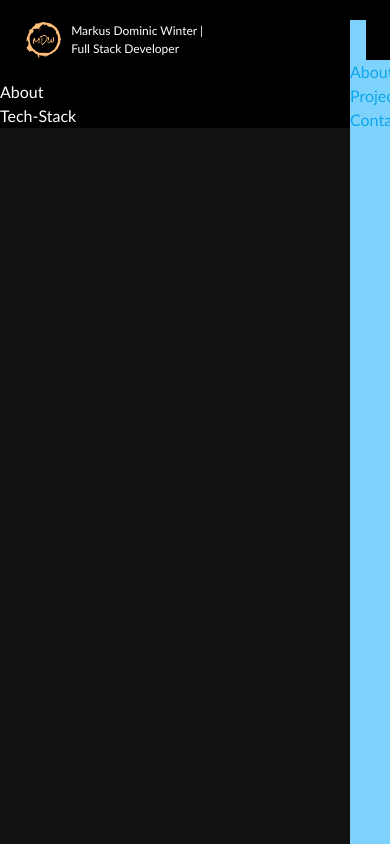
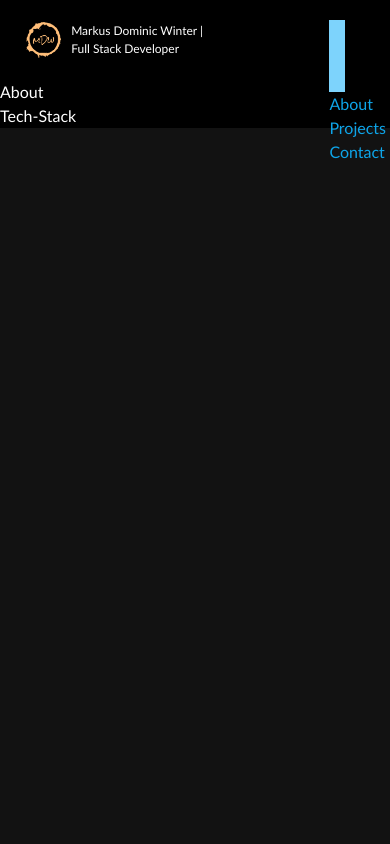
Before and after one commit to WinterIsCoding23/portfolio-page, a React (Vite) app: page / in a window 390 px wide. Both pictures are taken after a click on the element 358 px from the left and 40 px from the top of the page. Built offline with nearby package versions, Linux system fonts and the light colour scheme.

Commit message:
add class burgerMenu to div with onClick updateMenu

```diff
--- a/src/Components/Navbar.jsx
+++ b/src/Components/Navbar.jsx
@@ -61,11 +61,11 @@ export default function Navbar() {
             ))}
           </ul>
         </div>
-        {/* burger-menu */}
+        {/* burger-menu: https://www.youtube.com/watch?v=gAGcjlJyKk0 */}
         <div className="sm:hidden">
           {/* Burger menu for smaller screens */}
           <div
-            className="h-full w-4 flex flex-col items-start justify-between cursor-pointer bg-sky-300 mr-5"
+            className="burgerMenu h-full w-4 flex flex-col items-start justify-between cursor-pointer bg-sky-300 mr-5"
             onClick={updateMenu}
           >
             <div className={burgerClass}></div>
@@ -73,9 +73,7 @@ export default function Navbar() {
             <div className={burgerClass}></div>
           </div>
           {/* Menu items for smaller screens */}
-          <ul
-            className={`${menuClass} list-none absolute bg-sky-300 h-screen w-full`}
-          >
+          <ul className={`${menuClass} `}>
             {navLinks.map((link) => (
               <li
                 key={link.id}
```
